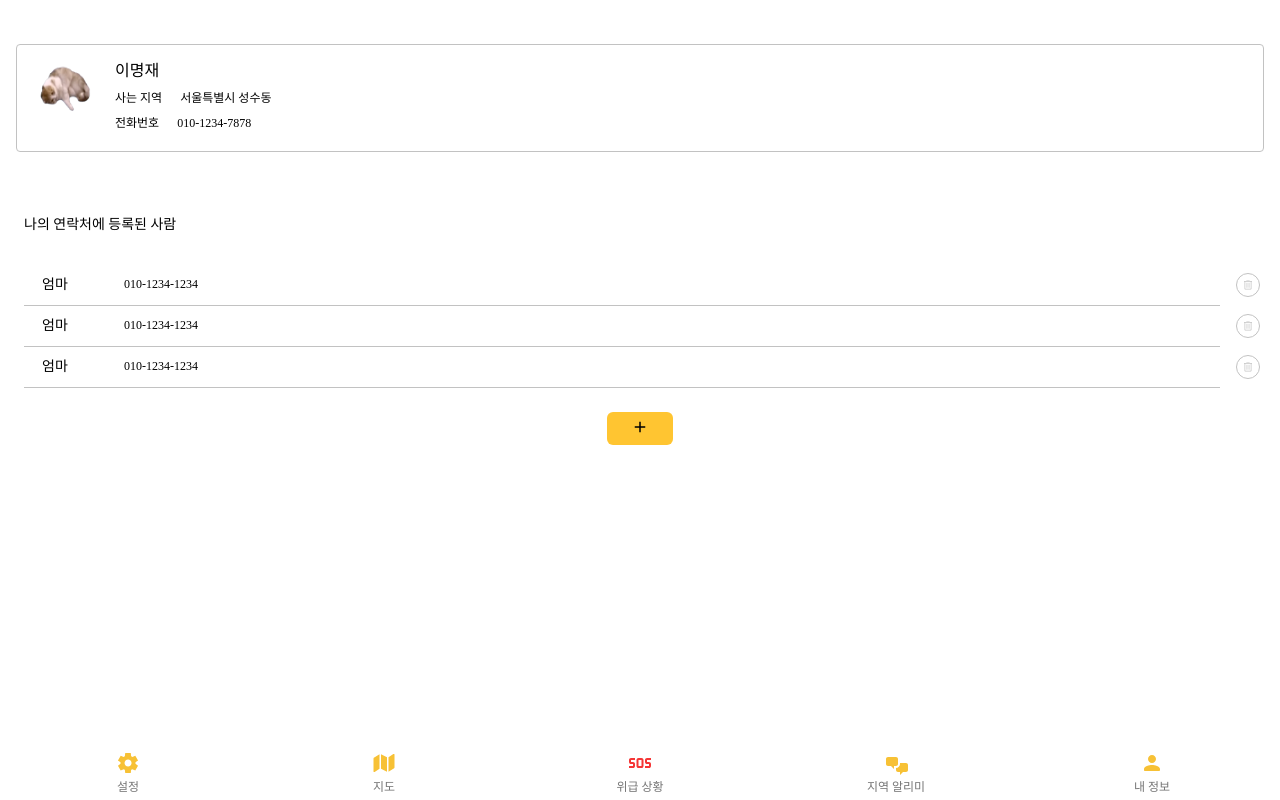
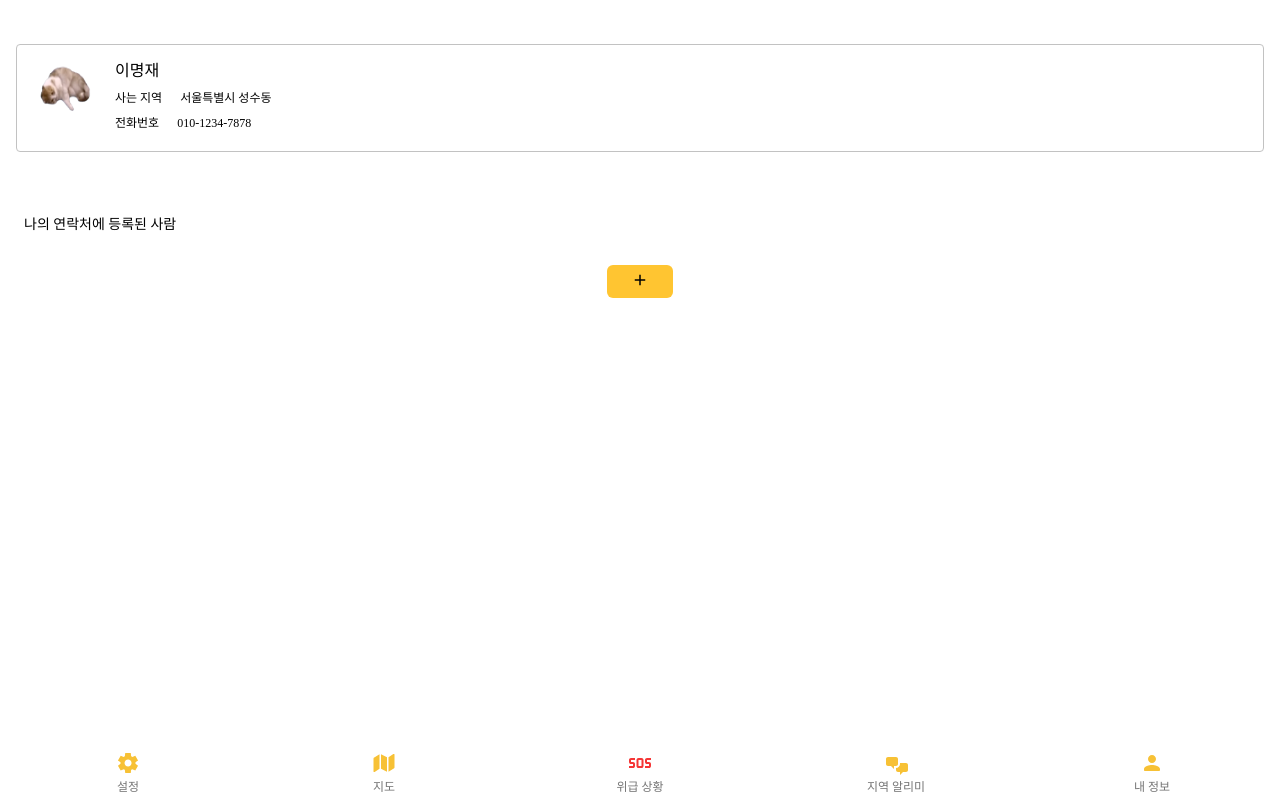
Before and after one commit to Jjaang9/app, a Next.js app: page /my-info in a window 1280 px wide. Built offline with nearby package versions, Linux system fonts and the light colour scheme.

Commit message:
ADD :: 내 정보 연라처 생성 삭제 기능 제작

```diff
--- a/package.json
+++ b/package.json
@@ -18,11 +18,13 @@
     "react": "18.2.0",
     "react-dom": "18.2.0",
     "react-router-dom": "^6.14.2",
+    "recoil": "^0.7.7",
     "styled-components": "^6.0.7",
     "styled-reset": "^4.5.1",
     "typescript": "5.1.6"
   },
   "devDependencies": {
+    "@types/recoil": "^0.0.9",
     "babel-plugin-styled-components": "^2.1.4"
   }
 }
--- a/src/app/layout.tsx
+++ b/src/app/layout.tsx
@@ -2,6 +2,7 @@
 
 import AppLayout from "@/layouts/AppLayout";
 import GlobalStyle from "@/styles/global.style";
+import { RecoilRoot } from "recoil";
 
 export default function RootLayout({
   children,
@@ -10,10 +11,12 @@ export default function RootLayout({
 }) {
   return (
     <html lang="en">
-      <GlobalStyle />
-      <body>
-        <AppLayout>{children}</AppLayout>
-      </body>
+      <RecoilRoot>
+        <GlobalStyle />
+        <body>
+          <AppLayout>{children}</AppLayout>
+        </body>
+      </RecoilRoot>
     </html>
   );
 }
--- a/src/app/my-info/page.tsx
+++ b/src/app/my-info/page.tsx
@@ -1,11 +1,22 @@
 "use client";
 
+import { ContactListAtomState } from "@/atoms/myInfo.atom";
 import ContactItem from "@/components/app/my-info/ContactItem";
 import IconAdd from "@/icons/IconAdd";
 import Image from "next/image";
+import { useRecoilState } from "recoil";
 import { styled } from "styled-components";
 
 const MyInfo = () => {
+  const [contactList, setContactList] = useRecoilState(ContactListAtomState);
+
+  const handleAddContact = () => {
+    setContactList((prev) => [
+      ...prev,
+      { id: Date.now(), name: "", phone: "" },
+    ]);
+  };
+
   return (
     <StyledMyInfo>
       <ProfileCard>
@@ -34,11 +45,11 @@ const MyInfo = () => {
       </ProfileCard>
       <MyContacts>나의 연락처에 등록된 사람</MyContacts>
       <ContactList>
-        <ContactItem />
-        <ContactItem />
-        <ContactItem />
+        {contactList.map((item) => (
+          <ContactItem key={item.id} id={item.id} />
+        ))}
       </ContactList>
-      <AddContactButton>
+      <AddContactButton onClick={handleAddContact}>
         <IconAdd />
       </AddContactButton>
     </StyledMyInfo>
--- /dev/null
+++ b/src/atoms/myInfo.atom.ts
@@ -0,0 +1,12 @@
+import { atom } from "recoil";
+
+interface Contact {
+  id: number;
+  name: string;
+  phone: string;
+}
+
+export const ContactListAtomState = atom<Contact[]>({
+  key: "my-info",
+  default: [],
+});
--- a/src/components/app/my-info/ContactItem.tsx
+++ b/src/components/app/my-info/ContactItem.tsx
@@ -1,14 +1,47 @@
+import { ContactListAtomState } from "@/atoms/myInfo.atom";
 import IconTrashCircle from "@/icons/IconTrashCircle";
-import styled from "styled-components";
+import { ChangeEventHandler } from "react";
+import { useRecoilState } from "recoil";
+import styled, { css } from "styled-components";
 
-const ContactItem = () => {
+interface PropTypes {
+  id: number;
+}
+
+const ContactItem = ({ id }: PropTypes) => {
+  const [contactList, setContactList] = useRecoilState(ContactListAtomState);
+  const handleContactListDataChange: ChangeEventHandler<HTMLInputElement> = (
+    e
+  ) => {
+    const { name, value } = e.target;
+    setContactList(
+      contactList.map((item) =>
+        item.id !== id ? item : { ...item, [name]: value }
+      )
+    );
+  };
+
+  const deleteContact = () => {
+    setContactList(contactList.filter((item) => item.id !== id));
+  };
+
   return (
     <StyledContactItem>
       <ContactInfo>
-        <Name>엄마</Name>
-        <Phone>010-1234-1234</Phone>
+        <Name
+          isUnoccupied={
+            !contactList.filter((item) => item.id === id)[0].name.length
+          }
+          onChange={handleContactListDataChange}
+        />
+        <Phone
+          isUnoccupied={
+            !contactList.filter((item) => item.id === id)[0].phone.length
+          }
+          onChange={handleContactListDataChange}
+        />
       </ContactInfo>
-      <IconTrashCircle />
+      <IconTrashCircle onClick={deleteContact} />
     </StyledContactItem>
   );
 };
@@ -24,21 +57,36 @@ const StyledContactItem = styled.div`
 const ContactInfo = styled.div`
   display: flex;
   align-items: center;
+  gap: 56px;
   height: 40px;
   padding: 0 18px;
   flex: 1;
   border-bottom: 0.5px solid #c2c2c2;
 `;
 
-const Name = styled.p`
+const Name = styled.input<{ isUnoccupied: boolean }>`
+  font-family: "Noto Sans KR";
   font-size: 14px;
   font-weight: 500;
   line-height: 130%;
-  min-width: 82px;
+  min-width: 30px;
+
+  ${({ isUnoccupied }) =>
+    isUnoccupied &&
+    css`
+      border-bottom: 0.5px solid #c2c2c2;
+    `}
 `;
 
-const Phone = styled.p`
+const Phone = styled.input<{ isUnoccupied: boolean }>`
+  font-family: "Noto Sans KR";
   font-size: 12px;
   font-weight: 500;
   line-height: 130%;
+
+  ${({ isUnoccupied }) =>
+    isUnoccupied &&
+    css`
+      border-bottom: 0.5px solid #c2c2c2;
+    `}
 `;
--- a/src/icons/IconAdd.tsx
+++ b/src/icons/IconAdd.tsx
@@ -1,6 +1,9 @@
-const IconAdd = () => {
+import { PropTypes } from "./icon.type";
+
+const IconAdd = (props: PropTypes) => {
   return (
     <svg
+      onClick={props.onClick}
       xmlns="http://www.w3.org/2000/svg"
       width="18"
       height="18"
--- a/src/icons/IconTrashCircle.tsx
+++ b/src/icons/IconTrashCircle.tsx
@@ -1,11 +1,15 @@
-const IconTrashCircle = () => {
+import { PropTypes } from "./icon.type";
+
+const IconTrashCircle = (props: PropTypes) => {
   return (
     <svg
+      onClick={props.onClick}
       width="24"
       height="24"
       viewBox="0 0 24 24"
       fill="none"
       xmlns="http://www.w3.org/2000/svg"
+      cursor="pointer"
     >
       <circle cx="12" cy="12" r="11.5" fill="white" stroke="#C2C2C2" />
       <path
--- /dev/null
+++ b/src/icons/icon.type.ts
@@ -0,0 +1,5 @@
+import { MouseEventHandler } from "react";
+
+export interface PropTypes {
+  onClick?: MouseEventHandler<SVGSVGElement>;
+}
```
Also changed, not shown: 1 other file (tests, documents, lock files or other folders).
